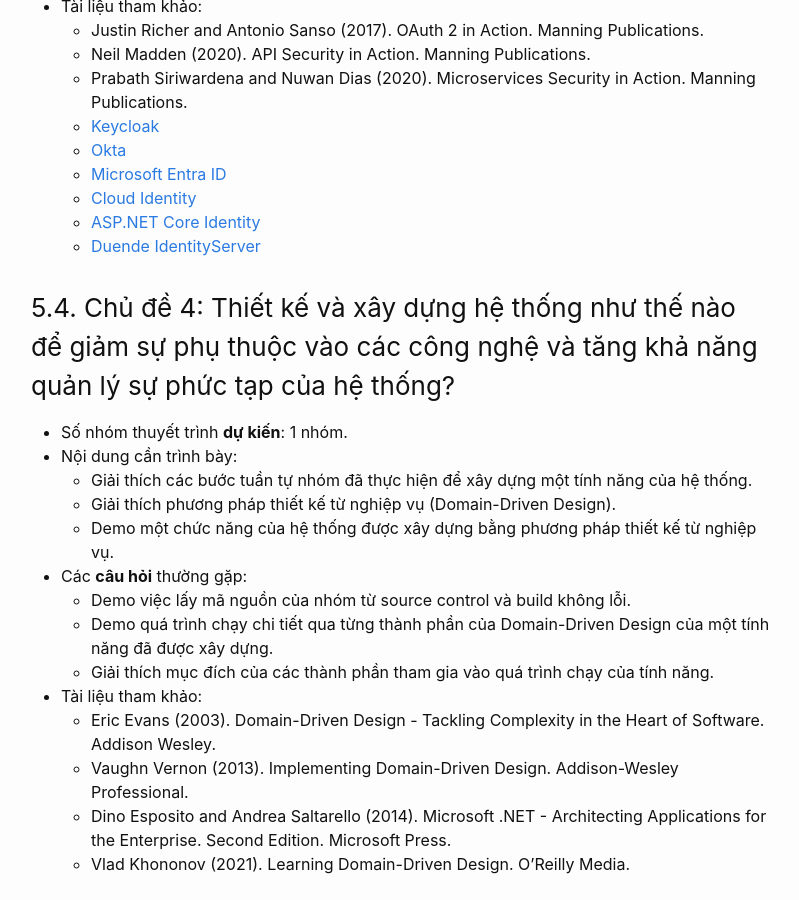
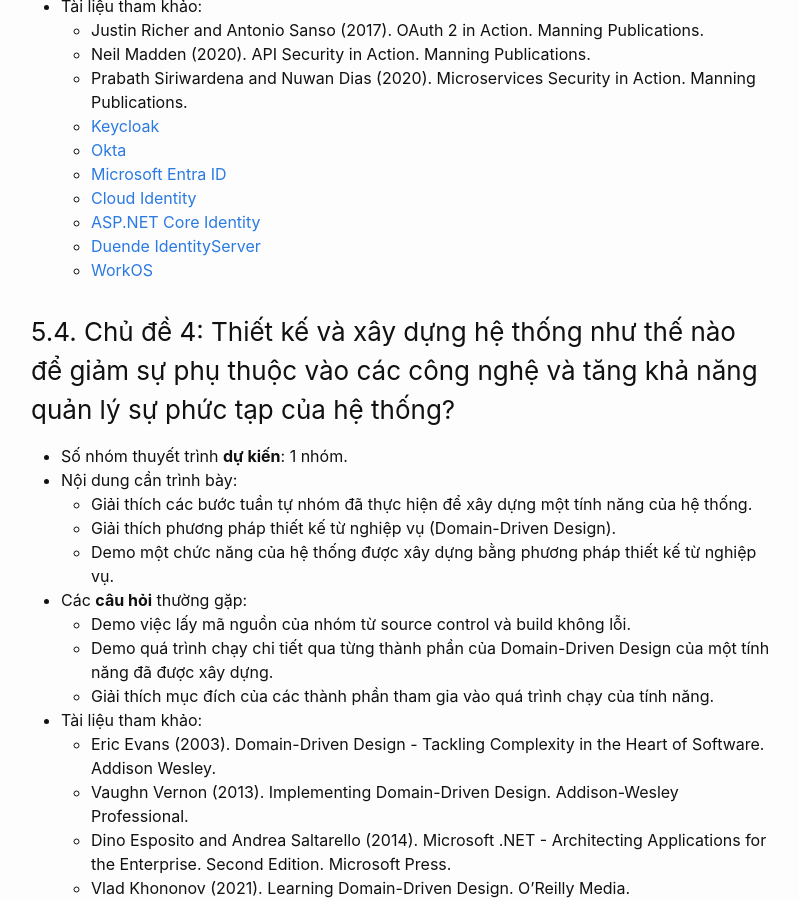
Before and after one commit to ngohuybien/ngohuybien.github.io, a Jekyll site: the page built from _posts/2024-01-29-enterprise-project-presentation-topics.md, in a window 1280 px wide and 900 px high, scrolled down 4296 px. Shown: the whole window, without its empty margins (239-1038 px from the left). Built offline with Jekyll 4.4.1, drawn with Linux system fonts in a browser that asks for light colours.

Commit message:
Update 2024-01-29-enterprise-project-presentation-topics.md

```diff
--- a/_posts/2024-01-29-enterprise-project-presentation-topics.md
+++ b/_posts/2024-01-29-enterprise-project-presentation-topics.md
@@ -128,6 +128,7 @@
     * <a target ="blank" href="https://cloud.google.com/identity">Cloud Identity</a>
     * <a target ="blank" href="https://learn.microsoft.com/en-us/aspnet/core/security/authentication/identity">ASP.NET Core Identity</a>
     * <a target ="blank" href="https://docs.duendesoftware.com/identityserver/v7/quickstarts/1_client_credentials">Duende IdentityServer</a>
+    * <a target ="blank" href="https://workos.com/docs">WorkOS</a>
 
 ### 5.4. Chủ đề 4: Thiết kế và xây dựng hệ thống như thế nào để giảm sự phụ thuộc vào các công nghệ và tăng khả năng quản lý sự phức tạp của hệ thống?
 * Số nhóm thuyết trình **dự kiến**: 1 nhóm.
```
